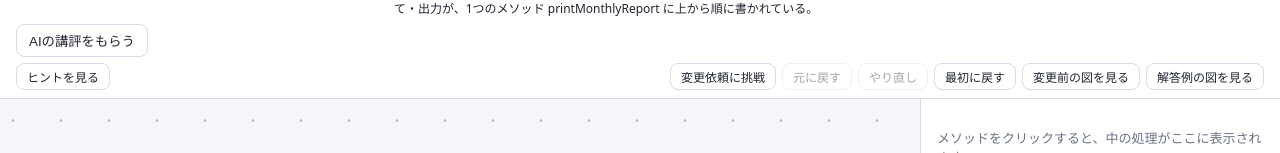
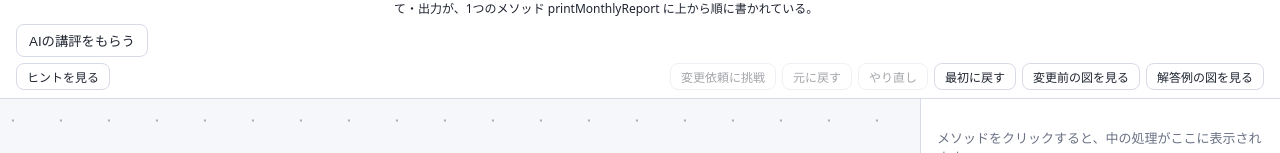
Before and after one commit to djpmj/refactor-blocks, a React (Vite) app: page / in a window 1280 px wide. Shown: the part 128-281 px from the top of the page. Built offline with nearby package versions, Linux system fonts and the light colour scheme.

Commit message:
100点になるまで変更依頼に挑戦できないようにする
E2Eは、挑戦の前に100点まで直す手順を足して合わせた。

Co-Authored-By: Claude Sonnet 5 <noreply@anthropic.com>

```diff
--- a/src/presentation/stage/StagePanel.tsx
+++ b/src/presentation/stage/StagePanel.tsx
@@ -86,6 +86,7 @@ export function StagePanel() {
   const canRedo = useGameStore((state) => state.history.future.length > 0);
   const recordProgress = useGameStore((state) => state.recordProgress);
   const score = useMemo(() => scoreCodebase(codebase, stage), [codebase, stage]);
+  const isPerfect = score.total >= 100;
   useEffect(() => {
     recordProgress(stage.id, score.total);
   }, [stage.id, score.total, recordProgress]);
@@ -107,7 +108,13 @@ export function StagePanel() {
       <CritiquePanel disabled={investigating} />
       <HintPanel key={stage.id} stage={stage} disabled={investigating} />
       <div className="stage-panel__actions">
-        <button type="button" data-testid="change-request-start" onClick={startChangeRequests} disabled={investigating}>
+        <button
+          type="button"
+          data-testid="change-request-start"
+          onClick={startChangeRequests}
+          disabled={investigating || !isPerfect}
+          title={isPerfect ? undefined : '点数が100点になると挑戦できます'}
+        >
           {challenged ? 'もう一度挑戦' : '変更依頼に挑戦'}
         </button>
         <button type="button" onClick={undo} disabled={!canUndo} title="Ctrl+Z">
```
Also changed, not shown: 1 other file (tests, documents, lock files or other folders).
